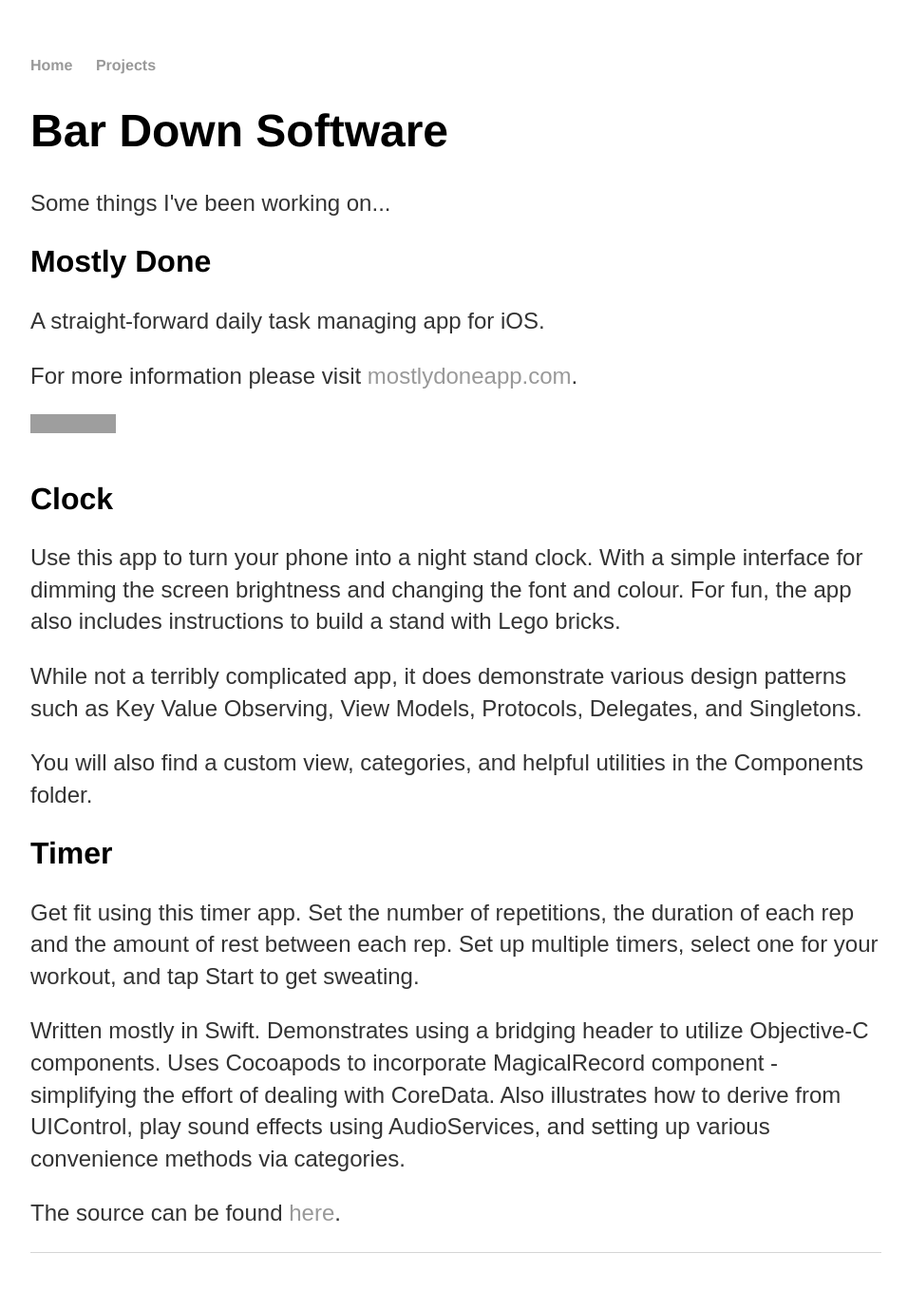
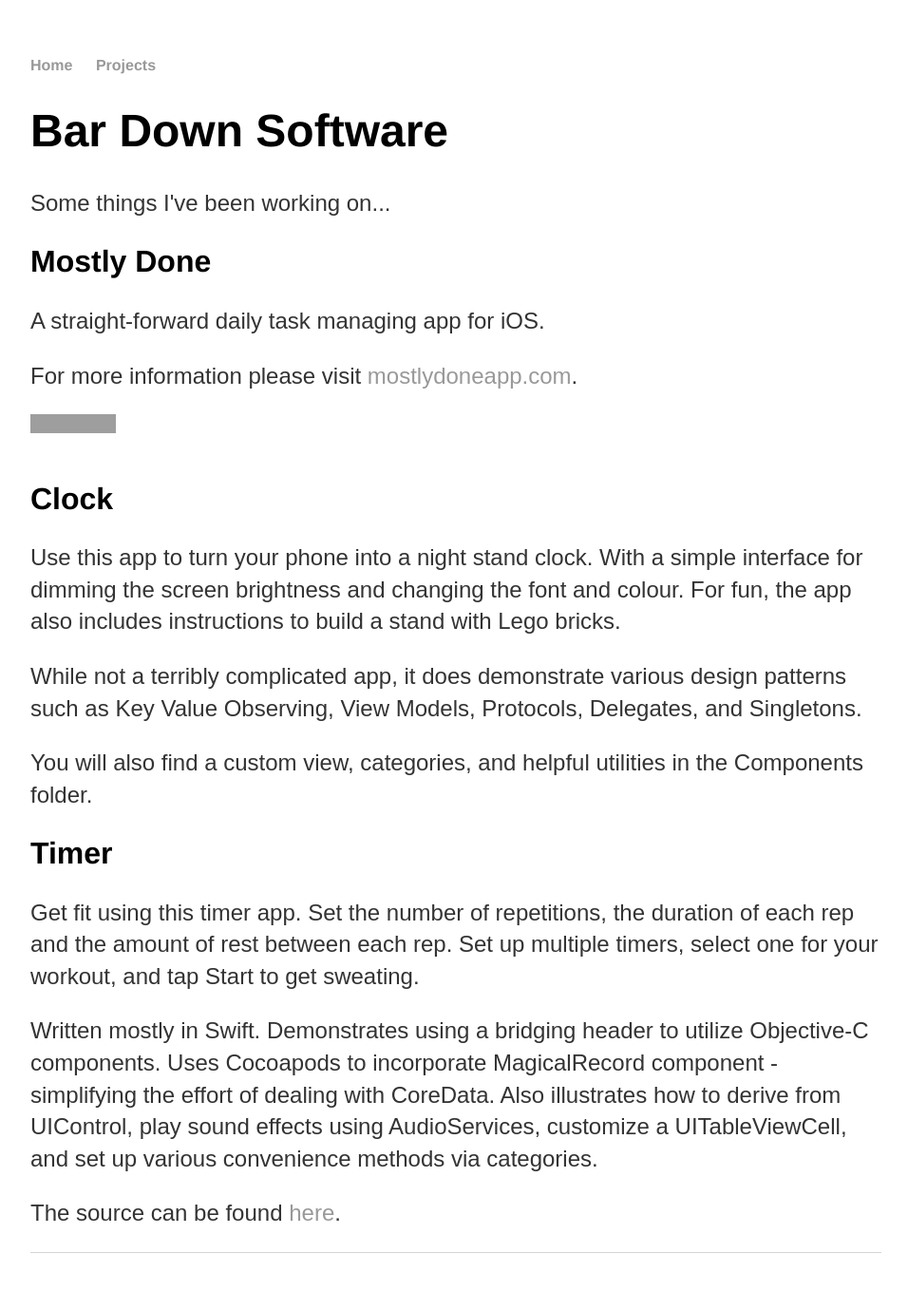
Before and after one commit to bardownsoftware/bardownsoftware.github.io, a Jekyll site: the page built from projects/index.html, in a window 1280 px wide. Shown: the whole page at 95% size, without its empty margins (160-1116 px from the left). Built offline with Jekyll 4.4.1, drawn with Linux system fonts in a browser that asks for light colours; grey boxes are pictures that could not be loaded.

Commit message:
Made mention of UITableViewCell and fixed up some grammar.

```diff
--- a/projects/index.html
+++ b/projects/index.html
@@ -24,7 +24,7 @@ title: Bar Down Software
 
     <p>Get fit using this timer app. Set the number of repetitions, the duration of each rep and the amount of rest between each rep. Set up multiple timers, select one for your workout, and tap Start to get sweating.</p>
 
-    <p>Written mostly in Swift. Demonstrates using a bridging header to utilize Objective-C components. Uses Cocoapods to incorporate MagicalRecord component - simplifying the effort of dealing with CoreData. Also illustrates how to derive from UIControl, play sound effects using AudioServices, and setting up various convenience methods via categories.</p>
+    <p>Written mostly in Swift. Demonstrates using a bridging header to utilize Objective-C components. Uses Cocoapods to incorporate MagicalRecord component - simplifying the effort of dealing with CoreData. Also illustrates how to derive from UIControl, play sound effects using AudioServices, customize a UITableViewCell, and set up various convenience methods via categories.</p>
 
     <p>The source can be found <a href="https://github.com/bardownsoftware/bardownsoftware.github.io/tree/master/code">here</a>.</p>
 
```
